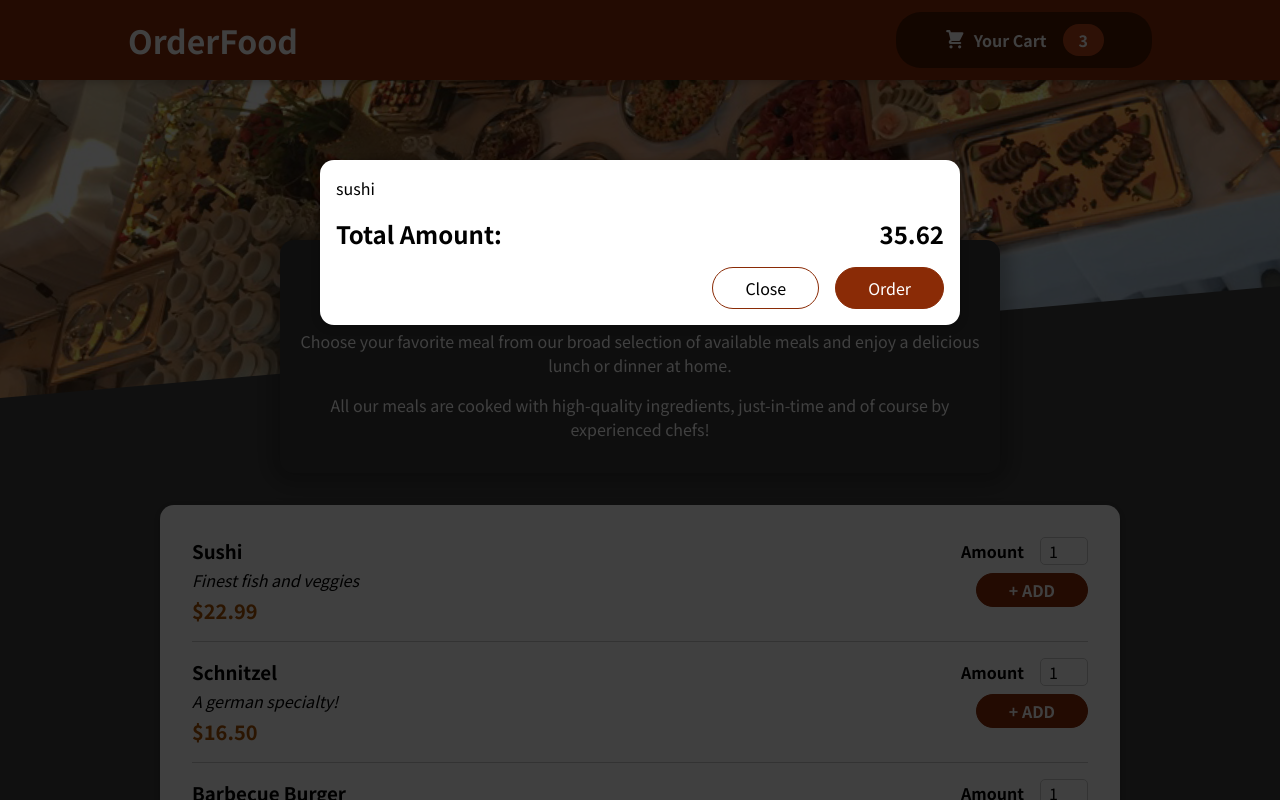
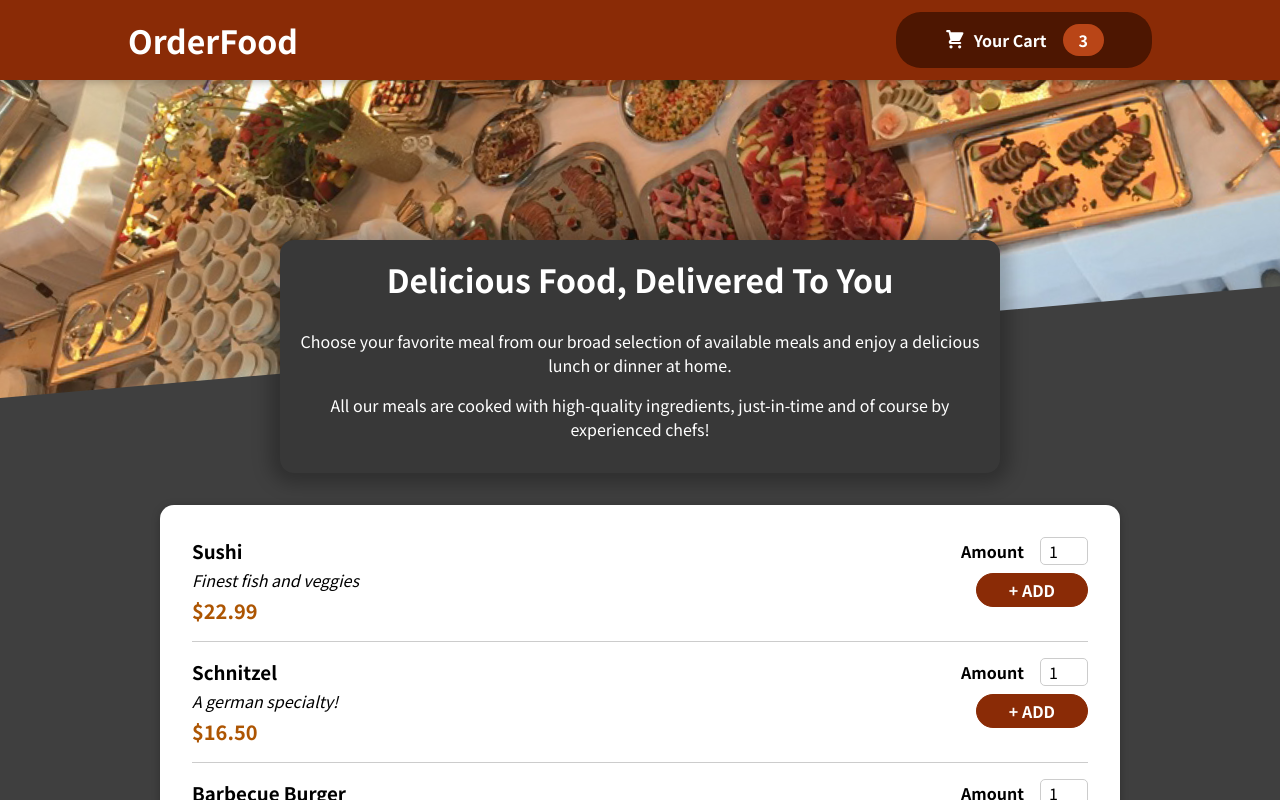
Before and after one commit to GzimAsani/Order-Food, a React (Create React App) app: page / in a window 1280 px wide. Shown: the top 800 px of the page. Built offline with nearby package versions, Linux system fonts and the light colour scheme; the HTML template or start-up script is replaced by a standard one.

Commit message:
Add function to close the cart

```diff
--- a/src/App.js
+++ b/src/App.js
@@ -1,13 +1,24 @@
-import { Fragment } from "react";
+import { Fragment, useState } from "react";
 import Header from "./components/Layout/Header";
 import Meals from "./components/Meals/Meals";
 import Cart from "./components/Cart/Cart";
 
 function App() {
+
+  const [showPrice, setShowPrice] = useState(false);
+
+  const showCartHandler = () => {
+    setShowPrice(true);
+  };
+
+  const hideCartHandler = () => {
+    setShowPrice(false)
+  }
+
   return (
     <Fragment>
-      <Cart />
-      <Header />
+      {showPrice && <Cart onClose={hideCartHandler} />}
+      <Header onShowCart={showCartHandler} />
       <main>
         <Meals />
       </main>
--- a/src/components/Cart/Cart.js
+++ b/src/components/Cart/Cart.js
@@ -18,14 +18,14 @@ const Cart = (props) => {
   );
 
   return (
-    <Modal>
+    <Modal onClose={props.onClose}>
       {cartItems}
       <div className={classes.total}>
         <span>Total Amount:</span>
         <span>35.62</span>
       </div>
       <div className={classes.actions}>
-        <button className={classes['btn--alt']}>Close</button>
+        <button className={classes['btn--alt']} onClick={props.onClose} >Close</button>
         <button className={classes.button}>Order</button>
       </div>
     </Modal>
--- a/src/components/Layout/Header.js
+++ b/src/components/Layout/Header.js
@@ -8,7 +8,7 @@ const Header = (props) => {
     <React.Fragment>
       <header className={classes.header}>
         <h1>OrderFood</h1>
-        <HeaderCartButton />
+        <HeaderCartButton onClick={props.onShowCart} />
       </header>
       <div className={classes["main-image"]}>
         <img src={mealsPic} />
--- a/src/components/Layout/HeaderCartButton.js
+++ b/src/components/Layout/HeaderCartButton.js
@@ -3,7 +3,7 @@ import classes from "./HeaderCartButton.module.css";
 
 const HeaderCartButton = (props) => {
   return (
-    <button className={classes.button}>
+    <button className={classes.button} onClick={props.onClick}>
       <span className={classes.icon}>
         <CartIcon />
       </span>
--- a/src/components/UI/Modal.js
+++ b/src/components/UI/Modal.js
@@ -1,9 +1,9 @@
 import classes from "./Modal.module.css";
-import { Fragment } from 'react'
-import ReactDOM from 'react-dom'
+import { Fragment } from "react";
+import ReactDOM from "react-dom";
 
 const Backdrop = (props) => {
-  return <div className={classes.backdrop} />;
+  return <div className={classes.backdrop} onClick={props.onClose} />;
 };
 
 const ModalOverlay = (props) => {
@@ -14,13 +14,19 @@ const ModalOverlay = (props) => {
   );
 };
 
-const portalElement = document.getElementById('overlays')
+const portalElement = document.getElementById("overlays");
 
 const Modal = (props) => {
   return (
     <Fragment>
-      {ReactDOM.createPortal(<Backdrop />, portalElement)}
-      {ReactDOM.createPortal(<ModalOverlay>{props.children}</ModalOverlay>, portalElement)}
+      {ReactDOM.createPortal(
+        <Backdrop onClose={props.onClose} />,
+        portalElement
+      )}
+      {ReactDOM.createPortal(
+        <ModalOverlay>{props.children}</ModalOverlay>,
+        portalElement
+      )}
     </Fragment>
   );
 };
```
